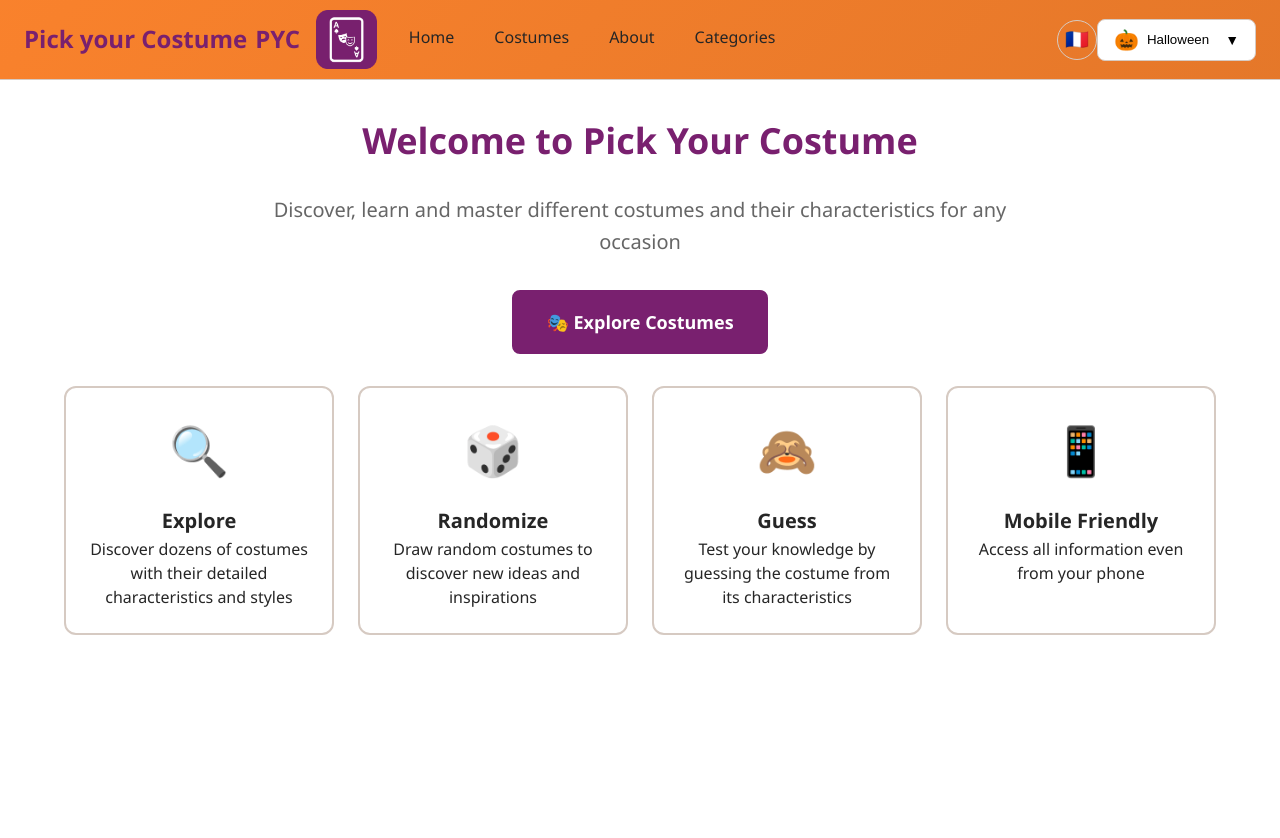
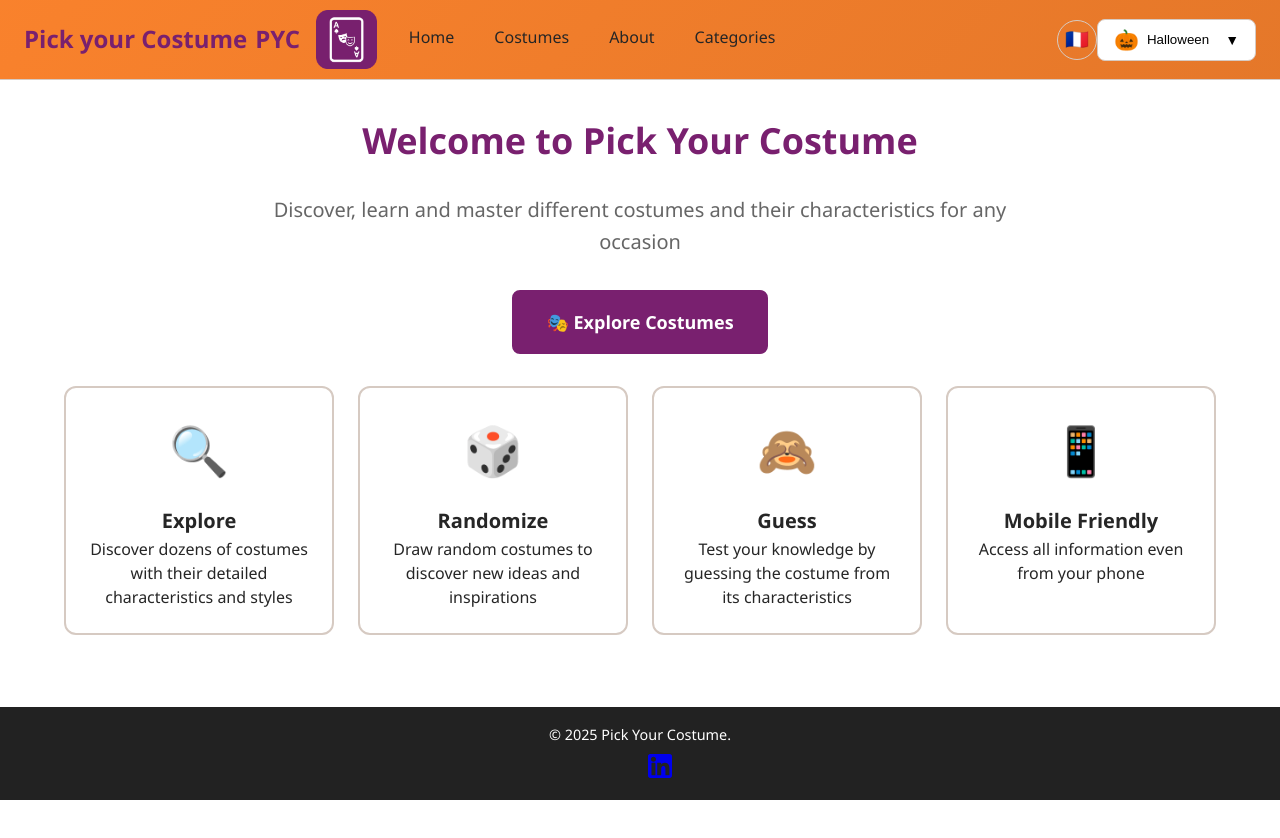
Before and after one commit to CharlesCatto/pick-your-costume, a React (Vite) app in the folder client/: page /#/ in a window 1280 px wide. Shown: the top 838 px of the page. Built offline with nearby package versions, Linux system fonts and the light colour scheme.

Commit message:
Adding Footer

```diff
--- a/client/src/App/App.tsx
+++ b/client/src/App/App.tsx
@@ -6,6 +6,7 @@ import styles from "./App.module.css";
 import Costumes from "../pages/Costumes/Costumes";
 import Categories from "../pages/Categories/Categories";
 import NotFound from "../pages/NotFound/NotFound";
+import Footer from "../components/Footer/Footer";
 
 function App() {
 	console.log("App component rendering");
@@ -23,6 +24,7 @@ function App() {
 						<Route path="*" element={<NotFound />} />
 					</Routes>
 				</main>
+				<Footer />
 			</div>
 		</Router>
 	);
--- /dev/null
+++ b/client/src/components/Footer/Footer.module.css
@@ -0,0 +1,34 @@
+.footer {
+	width: 100%;
+	padding: 1rem 0;
+	text-align: center;
+	background-color: #222;
+	color: #fff;
+	font-size: 0.9rem;
+	display: flex;
+	flex-direction: column;
+	align-items: center;
+	justify-content: center;
+	position: sticky;
+	bottom: 0;
+}
+
+.icons {
+	margin-top: 0.5rem;
+	display: flex;
+	gap: 1rem;
+}
+
+.icon {
+	width: 24px;
+	height: 24px;
+	transition: transform 0.2s ease, fill 0.2s ease;
+	cursor: pointer;
+	fill: currentColor;
+}
+
+.icon:hover {
+	transform: scale(1.2);
+	fill: #ffd700;
+	filter: brightness(1.2);
+}
--- /dev/null
+++ b/client/src/components/Footer/Footer.tsx
@@ -0,0 +1,55 @@
+import styles from "./Footer.module.css";
+import { useTheme } from "../../contexts/useTheme";
+
+const Footer = () => {
+	const { theme, themes } = useTheme();
+	const currentTheme = themes.find((t) => t.id === theme);
+	const color = currentTheme?.color || "#ffd700"; // Utilise la couleur du theme
+
+	return (
+		<footer className={styles.footer}>
+			<p>&copy; {new Date().getFullYear()} Pick Your Costume.</p>
+			<div className={styles.icons}>
+				{/* GitHub */}
+				<a
+					href="https://github.com/ton-github"
+					target="_blank"
+					rel="noopener noreferrer"
+				>
+					<svg
+						width="24"
+						height="24"
+						viewBox="0 0 20 20"
+						xmlns="http://www.w3.org/2000/svg"
+						className={styles.icon}
+						fill={color}
+					>
+						<title>GitHub</title>
+						<path d="M94,7399 C99.523,7399 104,7403.59 104,7409.253 C104,7413.782 101.138,7417.624 97.167,7418.981 C96.66,7419.082 96.48,7418.762 96.48,7418.489 C96.48,7418.151 96.492,7417.047 96.492,7415.675 C96.492,7414.719 96.172,7414.095 95.813,7413.777 C98.04,7413.523 100.38,7412.656 100.38,7408.718 C100.38,7407.598 99.992,7406.684 99.35,7405.966 C99.454,7405.707 99.797,7404.664 99.252,7403.252 C99.252,7403.252 98.414,7402.977 96.505,7404.303 C95.706,7404.076 94.85,7403.962 94,7403.958 C93.15,7403.962 92.295,7404.076 91.497,7404.303 C89.586,7402.977 88.746,7403.252 88.746,7403.252 C88.203,7404.664 88.546,7405.707 88.649,7405.966 C88.01,7406.684 87.619,7407.598 87.619,7408.718 C87.619,7412.646 89.954,7413.526 92.175,7413.785 C91.889,7414.041 91.63,7414.493 91.54,7415.156 C90.97,7415.418 89.522,7415.871 88.63,7414.304 C88.63,7414.304 88.101,7413.319 87.097,7413.247 C87.097,7413.247 86.122,7413.234 87.029,7413.87 C87.029,7413.87 87.684,7414.185 88.139,7415.37 C88.139,7415.37 88.726,7417.2 91.508,7416.58 C91.513,7417.437 91.522,7418.245 91.522,7418.489 C91.522,7418.76 91.338,7419.077 90.839,7418.982 C86.865,7417.627 84,7413.783 84,7409.253 C84,7403.59 88.478,7399 94,7399" />
+					</svg>
+				</a>
+
+				{/* LinkedIn */}
+				<a
+					href="https://www.linkedin.com/in/ton-linkedin/"
+					target="_blank"
+					rel="noopener noreferrer"
+				>
+					<svg
+						width="24"
+						height="24"
+						viewBox="0 0 382 382"
+						xmlns="http://www.w3.org/2000/svg"
+						className={styles.icon}
+						fill={color}
+					>
+						<title>LinkedIn</title>
+						<path d="M347.445,0H34.555C15.471,0,0,15.471,0,34.555v312.889C0,366.529,15.471,382,34.555,382h312.889 C366.529,382,382,366.529,382,347.444V34.555C382,15.471,366.529,0,347.445,0z M118.207,329.844c0,5.554-4.502,10.056-10.056,10.056 H65.345c-5.554,0-10.056-4.502-10.056-10.056V150.403c0-5.554,4.502-10.056,10.056-10.056h42.806 c5.554,0,10.056,4.502,10.056,10.056V329.844z M86.748,123.432c-22.459,0-40.666-18.207-40.666-40.666S64.289,42.1,86.748,42.1 s40.666,18.207,40.666,40.666S109.208,123.432,86.748,123.432z M341.91,330.654c0,5.106-4.14,9.246-9.246,9.246H286.73 c-5.106,0-9.246-4.14-9.246-9.246v-84.168c0-12.556,3.683-55.021-32.813-55.021c-28.309,0-34.051,29.066-35.204,42.11v97.079 c0,5.106-4.139,9.246-9.246,9.246h-44.426c-5.106,0-9.246-4.14-9.246-9.246V149.593c0-5.106,4.14-9.246,9.246-9.246h44.426 c5.106,0,9.246,4.14,9.246,9.246v15.655c10.497-15.753,26.097-27.912,59.312-27.912c73.552,0,73.131,68.716,73.131,106.472 L341.91,330.654L341.91,330.654z" />
+					</svg>
+				</a>
+			</div>
+		</footer>
+	);
+};
+
+export default Footer;
--- a/client/src/contexts/ThemeContext.ts
+++ b/client/src/contexts/ThemeContext.ts
@@ -2,10 +2,17 @@ import { createContext } from "react";
 
 export type Theme = "halloween" | "christmas" | "carnival";
 
+export interface ThemeItem {
+	id: Theme;
+	name: string;
+	emoji: string;
+	color: string;
+}
+
 export interface ThemeContextType {
 	theme: Theme;
 	setTheme: (theme: Theme) => void;
-	themes: { id: Theme; name: string; emoji: string }[];
+	themes: ThemeItem[];
 }
 
 export const ThemeContext = createContext<ThemeContextType | undefined>(
--- a/client/src/contexts/ThemeProvider.tsx
+++ b/client/src/contexts/ThemeProvider.tsx
@@ -4,12 +4,13 @@ import {
 	ThemeContext,
 	type ThemeContextType,
 	type Theme,
+	type ThemeItem,
 } from "./ThemeContext";
 
-const THEMES = [
-	{ id: "halloween" as Theme, name: "Halloween", emoji: "🎃" },
-	{ id: "christmas" as Theme, name: "Noël", emoji: "🎄" },
-	{ id: "carnival" as Theme, name: "Carnaval", emoji: "🎭" },
+const THEMES: ThemeItem[] = [
+	{ id: "halloween", name: "Halloween", emoji: "🎃", color: "#FF7518" },
+	{ id: "christmas", name: "Christmas", emoji: "🎄", color: "#00FF00" },
+	{ id: "carnival", name: "Carnival", emoji: "🎭", color: "#FF00FF" },
 ];
 
 interface ThemeProviderProps {
--- a/client/src/data/translations.ts
+++ b/client/src/data/translations.ts
@@ -160,6 +160,12 @@ export const translations = {
 			luxury: "Luxury",
 			materials: "Materials",
 			popularity: "Popularity",
+			title: "Browse by Category",
+			filterBy: "Filter by category:",
+			all: "All categories",
+			noCostumes: "No costumes found",
+			count: "{count} costumes",
+			loading: "Loading categories...",
 		},
 	},
 	fr: {
@@ -314,6 +320,12 @@ export const translations = {
 			luxury: "Luxe",
 			materials: "Matériaux",
 			popularity: "Popularité",
+			title: "Parcourir par Catégorie",
+			filterBy: "Filtrer par catégorie:",
+			all: "Toutes les catégories",
+			noCostumes: "Aucun costume trouvé",
+			count: "{count} costumes",
+			loading: "Chargement des catégories...",
 		},
 	},
 };
--- a/client/src/pages/Categories/Categories.module.css
+++ b/client/src/pages/Categories/Categories.module.css
@@ -251,3 +251,11 @@
 		height: 120px;
 	}
 }
+
+.loadingWrapper {
+	display: flex;
+	align-items: center;
+	justify-content: center;
+	height: 100vh;
+	width: 100%;
+}
--- a/client/src/pages/Categories/Categories.tsx
+++ b/client/src/pages/Categories/Categories.tsx
@@ -4,6 +4,7 @@ import { useTranslation } from "../../hooks/useTranslation";
 import type { Costume } from "../../data/costumeTypes";
 import { getCategoryEmoji } from "../../utils/Helpers";
 import LazyImage from "../../components/LazyImage/LazyImage";
+import LoadingEmoji from "../../components/LoadingEmoji/LoadingEmoji";
 
 const API_URL = import.meta.env.VITE_API_URL || "http://localhost:3001";
 
@@ -62,7 +63,11 @@ const Categories = () => {
 	};
 
 	if (loading) {
-		return <div className={styles.loading}>{t("common.loading")}</div>;
+		return (
+			<div className={styles.loadingWrapper}>
+				<LoadingEmoji text={t("categories.loading")} />
+			</div>
+		);
 	}
 
 	if (error) {
```
Also changed, not shown: client/public/svg/github.svg (added), client/public/svg/linkedin.svg (added).
